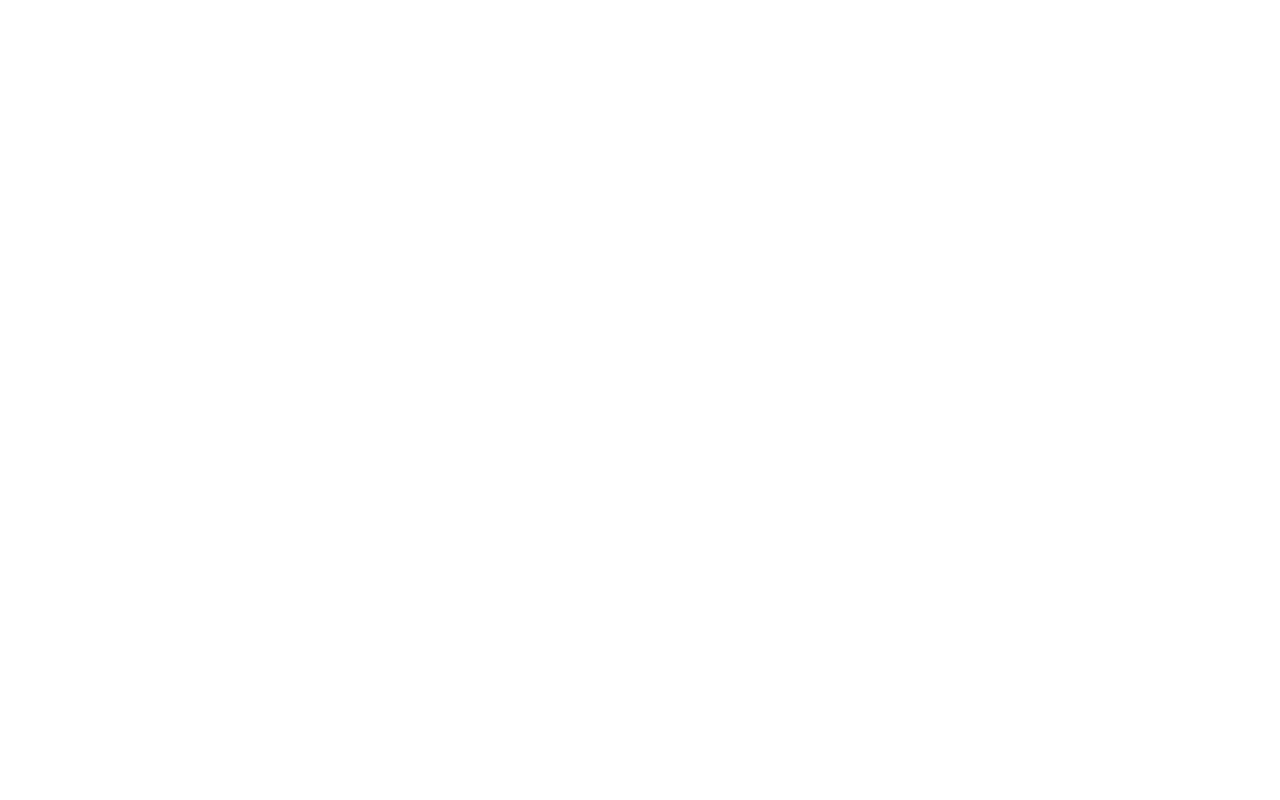
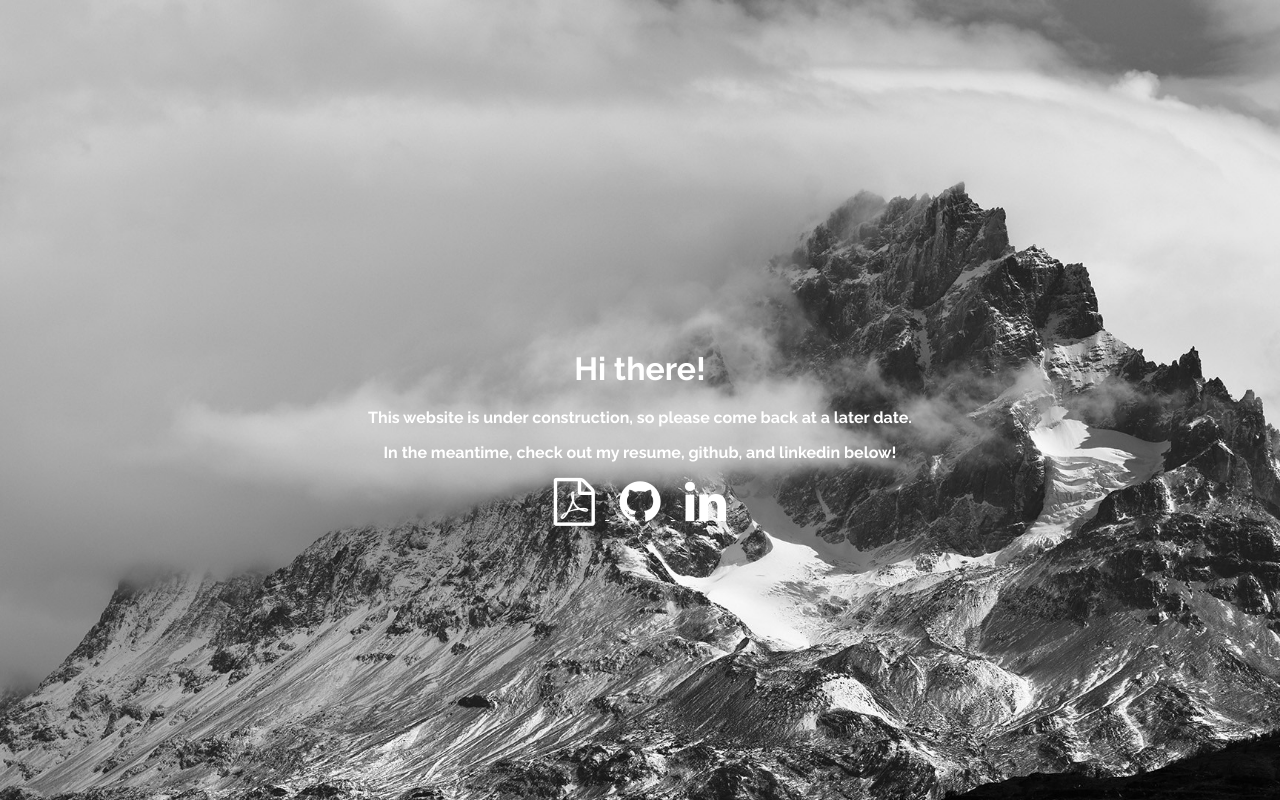
Before and after one commit to davidshan/davidshan.github.io, a plain HTML site: page index.html in a window 1280 px wide. Drawn offline with Linux system fonts and the light colour scheme; a web font is replaced by a local one.

Commit message:
[Under Construction] Make base of new website

```diff
--- /dev/null
+++ b/css/style.css
@@ -0,0 +1,30 @@
+h1 {
+    color: white;
+    font-family: 'Raleway', serif;
+    font-weight: bold;
+}
+
+.landingText {
+    text-align: center;
+    margin-top: 350px;
+}
+
+.externalLink {
+    color: white;
+}
+
+.externalLink:hover {
+    color: gray;
+}
+
+body {
+    background-image: url('../img/background/cloud_mountain.jpg');
+    background-repeat: no-repeat;
+    background-attachment: fixed;
+    background-size: cover;
+}
+
+p {
+    font-family: 'Raleway', serif;
+    color: white;
+}
--- a/index.html
+++ b/index.html
@@ -1,8 +1,38 @@
 <html>
 <head>
+    <!-- EXTERNAL SCRIPTS/FONTS TO LOAD-->
+    <!-- Fonts -->
+    <link rel="stylesheet" href="https://fonts.googleapis.com/css?family=Raleway:bold|Mullish">
 
+    <!-- Font Awesome -->
+    <link rel="stylesheet" href="vendors/font-awesome-4.7.0/css/font-awesome.min.css">
+
+    <!-- Base CSS Stylesheet -->
+    <link rel="stylesheet" type="text/css" href="css/style.css">
+
+    <!-- Metadata -->
+    <meta name="author" content="David Shan">
+    <meta name="description" content="David Shan's Personal Website">
+    <meta name="keywords" content="David Shan, Software, Developer">
+    <meta name="viewport" content="width=device-width, initial-scale=1.0">
+
+    <title>David Shan</title>
 </head>
 <body>
+    <div class="landingText">
+        <h1>Hi there!</h1>
+        <p>This website is under construction, so please come back at a later date.</p>
+        <p>In the meantime, check out my resume, github, and linkedin below!</p>
+        <a class="externalLink" href="doc/David_Shan_SWE_Resume.pdf">
+            <i class="fa fa-file-pdf-o fa-fw fa-3x"></i>
+        </a>
+        <a class="externalLink" href="https://github.com/davidshan">
+            <i class="fa fa-github fa-fw fa-3x"></i>
+        </a>
+        <a class="externalLink" href="https://ca.linkedin.com/in/david-shan-5b725a113">
+            <i class="fa fa-linkedin fa-fw fa-3x"></i>
+        </a>
+    </div>
 
 </body>
 </html>
```
Also changed, not shown: img/background/RanwuLake_grayscale.jpg (added), img/background/cloud_mountain.jpg (added), 1 other file.
